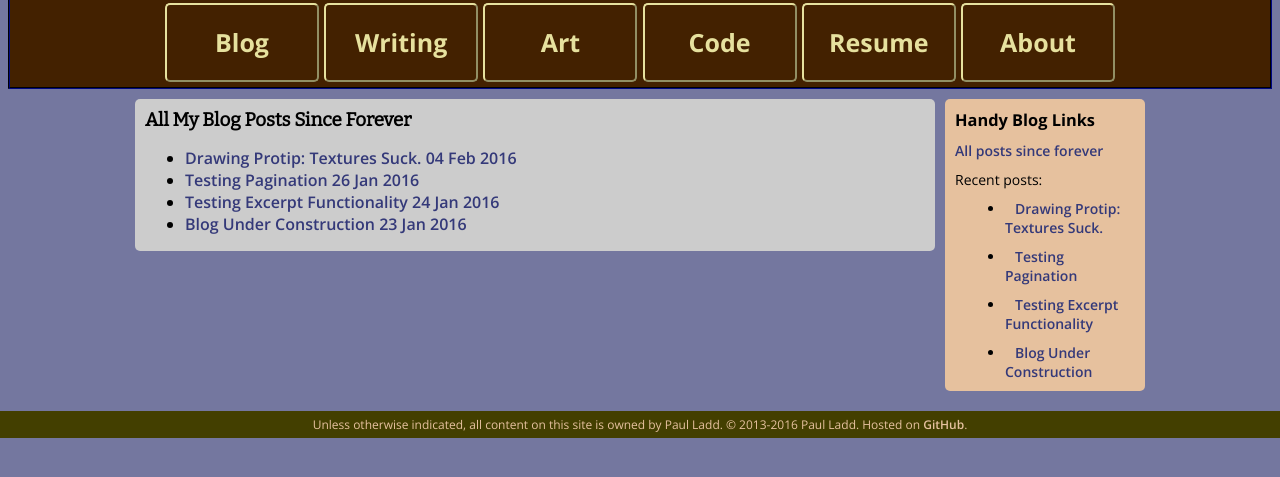
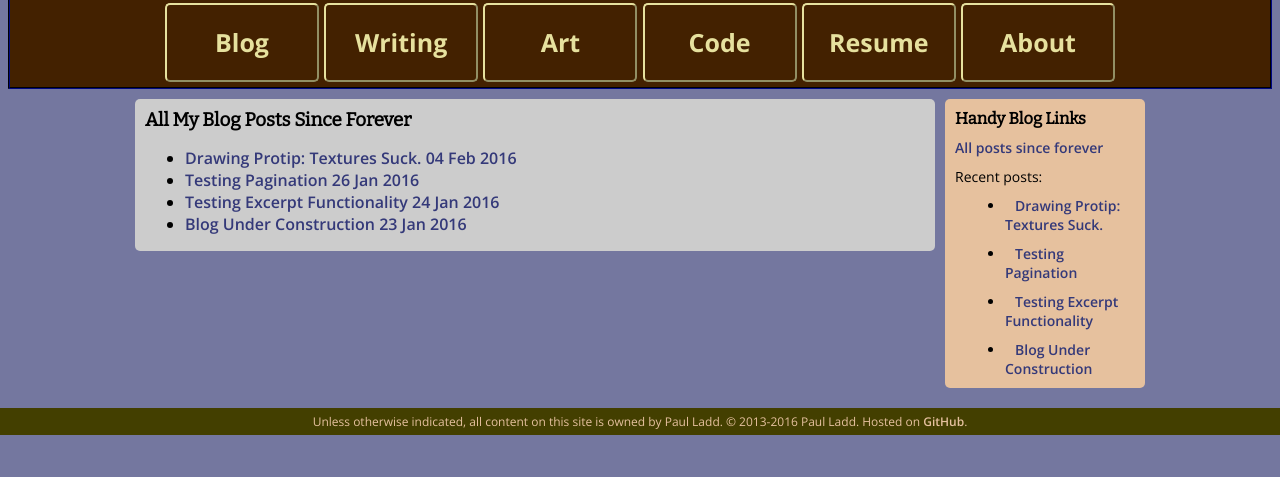
Before and after one commit to itspladd/personal-website-old, a Jekyll site: the page built from blog/postlist/index.html, in a window 1280 px wide. Shown: the part 208-685 px from the top of the page. Built offline with Jekyll 4.4.1, drawn with Linux system fonts in a browser that asks for light colours.

Commit message:
aside.sidebar h3 now has a specific style

```diff
--- a/css/main.css
+++ b/css/main.css
@@ -197,6 +197,10 @@ aside.sidebar {
     width: 200px;
 }
 
+aside.sidebar h3 {
+    font-family: "Bitter", serif;
+}
+
 aside * {
     margin: 10px 10px 10px 10px;
 }
```
